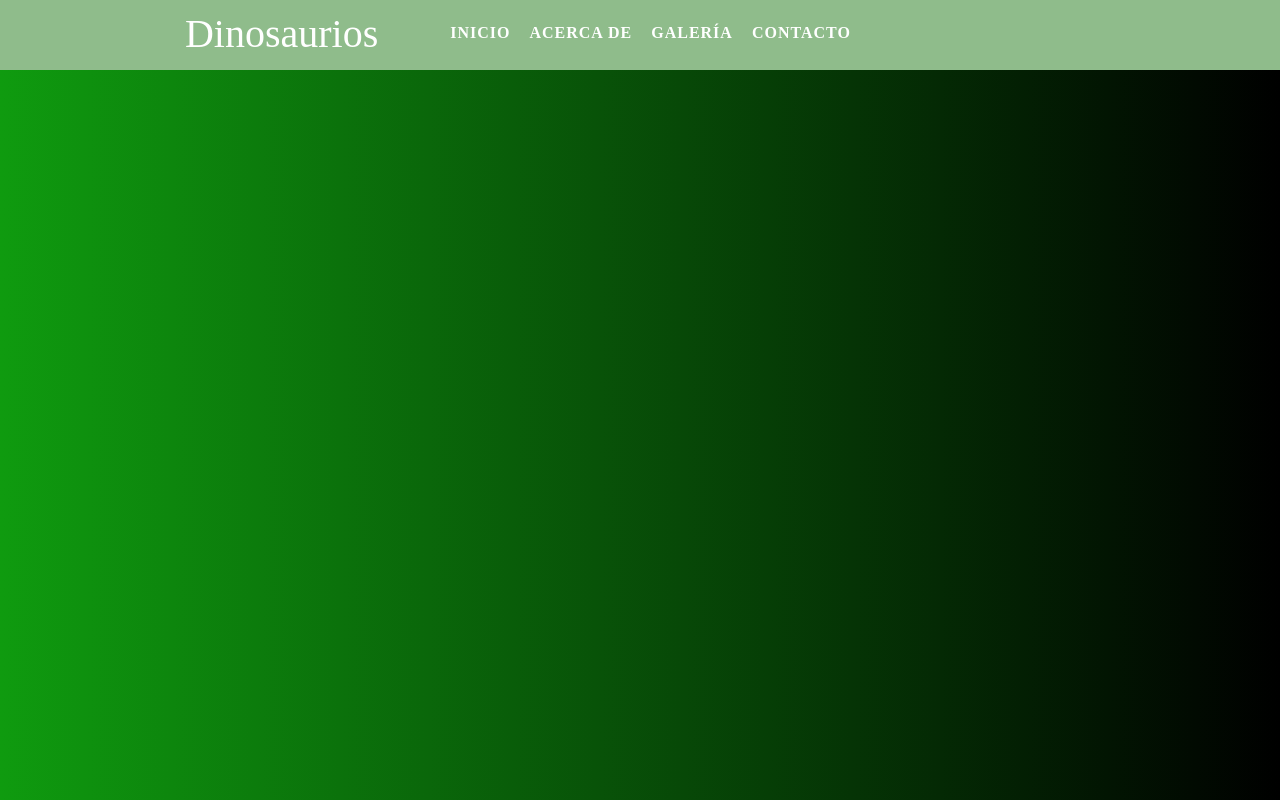
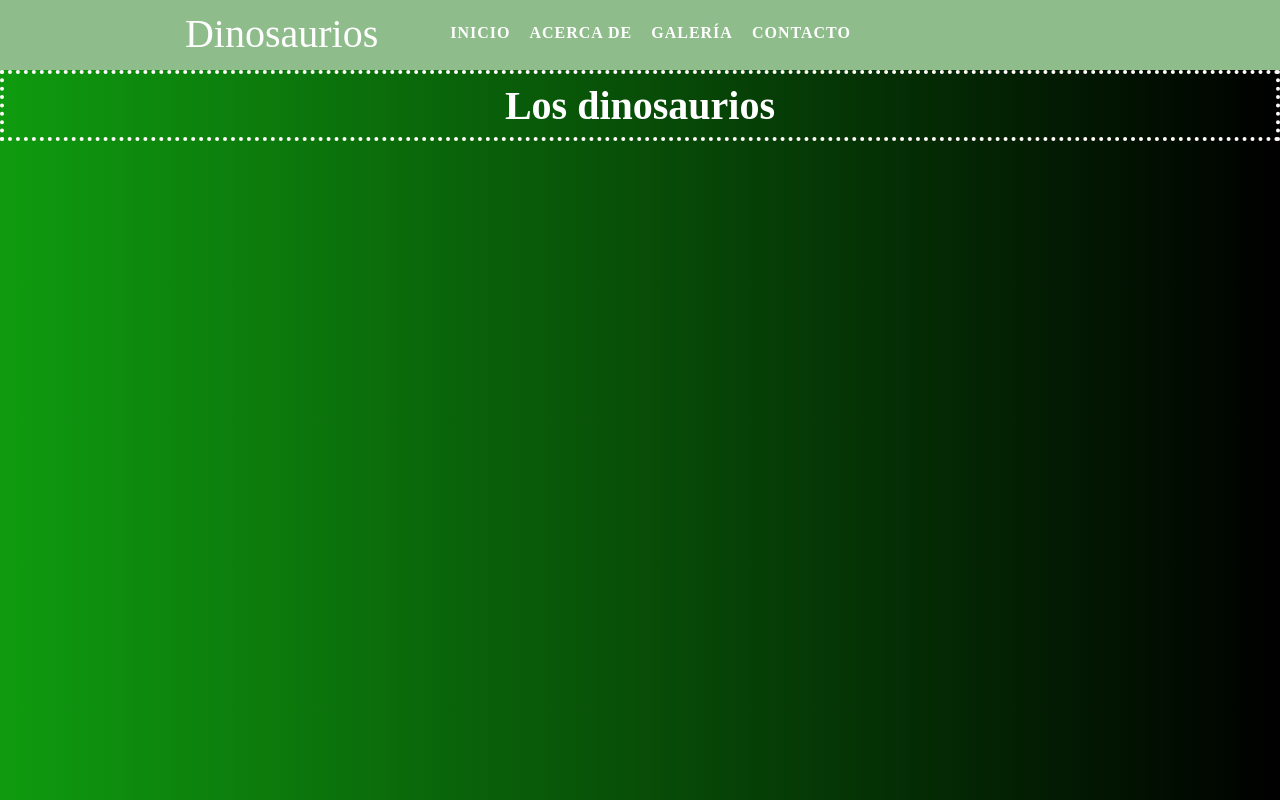
Before and after one commit to Myriam-boop/Pr-is, a plain HTML site: page contacto.html in a window 1280 px wide. Drawn offline with Linux system fonts and the light colour scheme; a web font is replaced by a local one.

Commit message:
Update contacto.html

```diff
--- a/contacto.html
+++ b/contacto.html
@@ -26,6 +26,6 @@
                          </nav>
                 </div>
         </header>
-
+                                  <h1>Los dinosaurios</h1>
 </body>
 </html>
```
